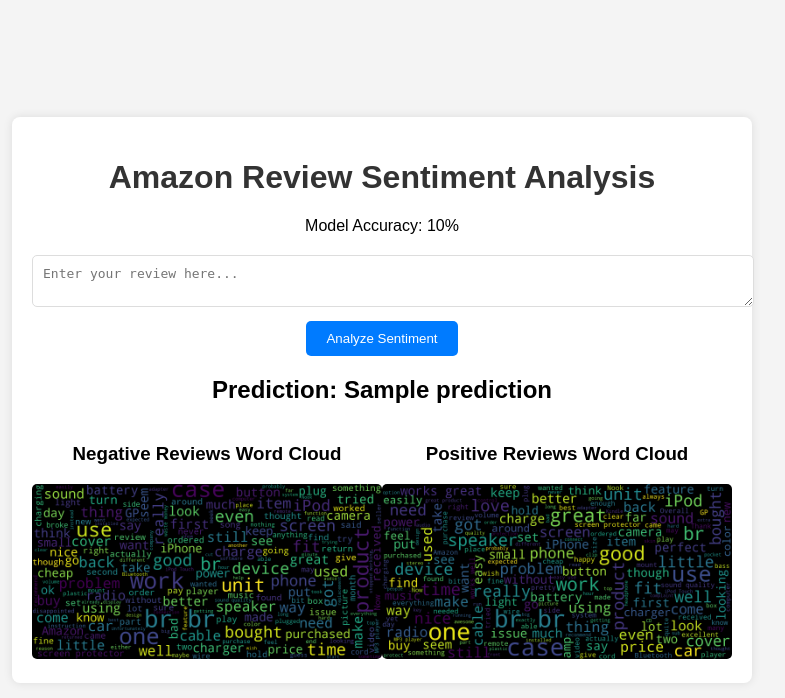
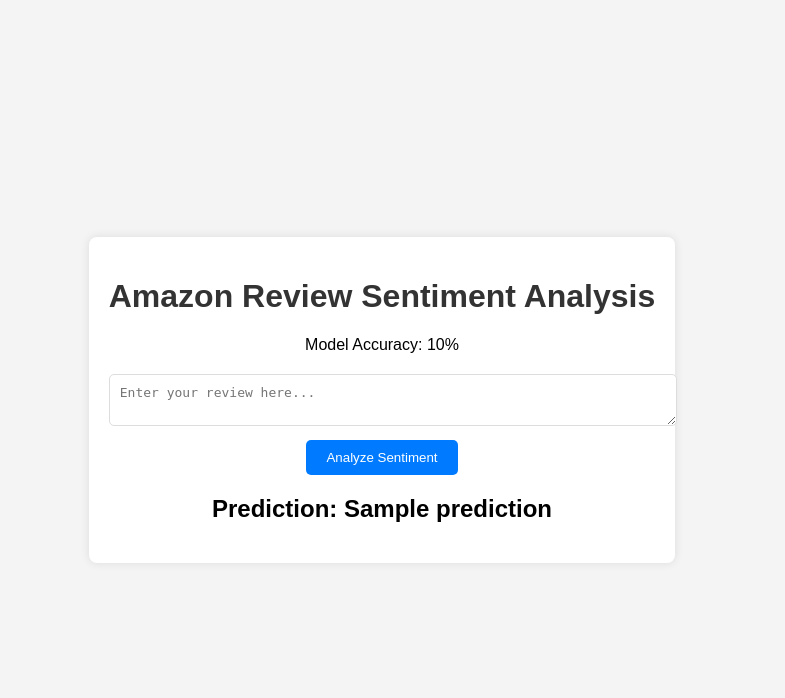
Before and after one commit to ratty16/amazon-product-reviews, a Flask app: template templates/index.html in a window 1280 px wide. Shown: the top 698 px of the page, without its empty margins (258-1043 px from the left). Run offline with Flask 3, Linux system fonts and the light colour scheme; the template is opened without the code that fills it: most values are stand-ins (such as "Sample title", 1, 10 or a date in 2020); parts of the project's set-up code (start-up, migrations or seed data) failed here and were passed over.

Commit message:
Update index.html

```diff
--- a/templates/index.html
+++ b/templates/index.html
@@ -15,16 +15,6 @@
             <button type="submit">Analyze Sentiment</button>
         </form>
         <h2>Prediction: {{ prediction }}</h2>
-        <div class="wordclouds">
-            <div>
-                <h3>Negative Reviews Word Cloud</h3>
-                <img src="{{ url_for('static', filename='wordcloud_neg.png') }}" alt="Negative Word Cloud">
-            </div>
-            <div>
-                <h3>Positive Reviews Word Cloud</h3>
-                <img src="{{ url_for('static', filename='wordcloud_pos.png') }}" alt="Positive Word Cloud">
-            </div>
-        </div>
     </div>
 </body>
 </html>
```
